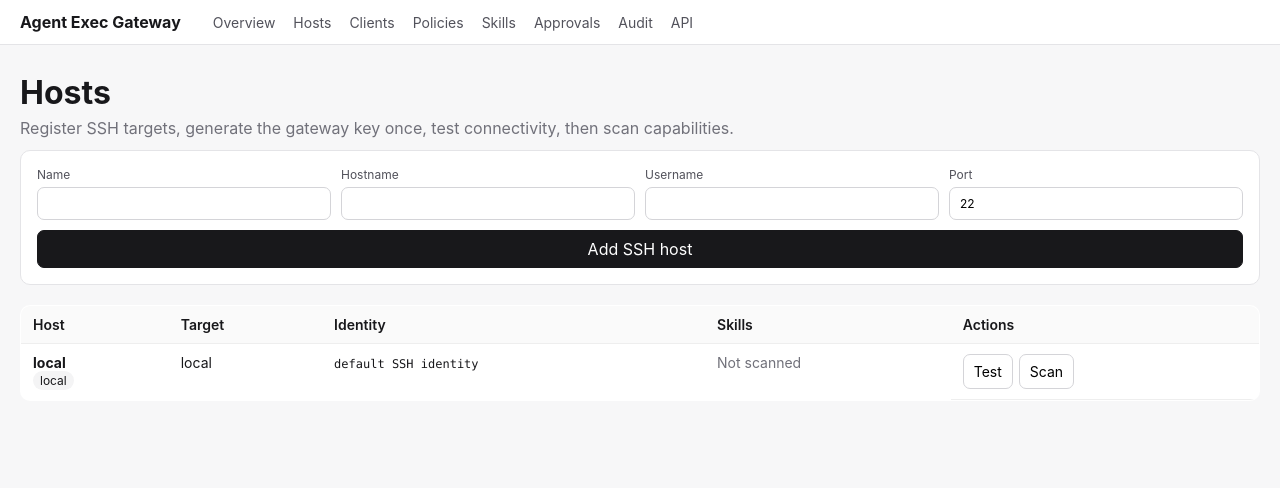
After one commit to truong51972/agent-exec-gateway, a FastAPI app: page /hosts in a window 1280 px wide. The commit adds this page. Shown: the top 488 px of the page. Run offline with FastAPI, Linux system fonts and the light colour scheme; data comes from the database, SQL or seed files in the repository; data that the repository does not hold is empty; parts of the project's set-up code (start-up, migrations or seed data) failed here and were passed over.

Commit message:
feat: add management dashboard

```diff
--- /dev/null
+++ b/src/agent_exec_gateway/static/app.js
@@ -0,0 +1,24 @@
+async function aegRequest(url, options = {}) {
+  const response = await fetch(url, {
+    headers: {"Content-Type": "application/json", ...(options.headers || {})},
+    ...options,
+  });
+  if (!response.ok) {
+    let detail = response.statusText;
+    try { detail = (await response.json()).detail || detail; } catch (_) {}
+    throw new Error(detail);
+  }
+  if (response.status === 204) return null;
+  return response.json();
+}
+
+function formObject(form) {
+  return Object.fromEntries(new FormData(form).entries());
+}
+
+function showResult(elementId, value) {
+  const node = document.getElementById(elementId);
+  if (!node) return;
+  node.hidden = false;
+  node.textContent = typeof value === "string" ? value : JSON.stringify(value, null, 2);
+}
--- /dev/null
+++ b/src/agent_exec_gateway/static/style.css
@@ -0,0 +1,33 @@
+* { box-sizing: border-box; }
+body { margin: 0; font-family: Inter, ui-sans-serif, system-ui, sans-serif; background: #f7f7f8; color: #18181b; }
+a { color: inherit; text-decoration: none; }
+header { background: #fff; border-bottom: 1px solid #e4e4e7; position: sticky; top: 0; z-index: 10; }
+nav { max-width: 1280px; margin: auto; padding: 12px 20px; display: flex; gap: 18px; align-items: center; flex-wrap: wrap; }
+nav strong { margin-right: 14px; }
+nav a { color: #52525b; font-size: 14px; }
+nav a:hover { color: #09090b; }
+main { max-width: 1280px; margin: 28px auto; padding: 0 20px 60px; }
+h1 { margin: 0 0 6px; } h2 { margin-top: 30px; }
+.muted { color: #71717a; }
+.grid { display: grid; grid-template-columns: repeat(auto-fit, minmax(220px, 1fr)); gap: 14px; margin: 20px 0; }
+.card, table, form.panel, pre.result { background: #fff; border: 1px solid #e4e4e7; border-radius: 10px; }
+.card { padding: 18px; }
+.metric { font-size: 2rem; font-weight: 700; }
+table { width: 100%; border-collapse: collapse; overflow: hidden; margin: 12px 0 28px; }
+th, td { text-align: left; padding: 10px 12px; border-bottom: 1px solid #eee; font-size: 14px; vertical-align: top; }
+th { background: #fafafa; font-weight: 600; }
+code, pre { font-family: ui-monospace, SFMono-Regular, Menlo, monospace; }
+code { font-size: 12px; }
+form.panel { padding: 16px; display: grid; gap: 10px; margin: 12px 0 20px; }
+.form-grid { display: grid; grid-template-columns: repeat(auto-fit, minmax(170px, 1fr)); gap: 10px; }
+label { font-size: 12px; color: #52525b; display: grid; gap: 5px; }
+input, select, button { font: inherit; padding: 8px 10px; border: 1px solid #d4d4d8; border-radius: 7px; background: white; }
+button { cursor: pointer; }
+button.primary { background: #18181b; color: white; border-color: #18181b; }
+button.danger { color: #b91c1c; }
+.actions { display: flex; gap: 6px; flex-wrap: wrap; }
+.pending, .ask { color: #a16207; }
+.completed, .allow, .available { color: #15803d; }
+.denied, .deny, .failed, .unavailable { color: #b91c1c; }
+pre.result { padding: 14px; white-space: pre-wrap; word-break: break-word; }
+.badge { display: inline-block; padding: 2px 7px; border-radius: 999px; background: #f4f4f5; font-size: 12px; }
--- /dev/null
+++ b/src/agent_exec_gateway/templates/base.html
@@ -0,0 +1,24 @@
+<!doctype html>
+<html lang="en">
+<head>
+  <meta charset="utf-8">
+  <meta name="viewport" content="width=device-width, initial-scale=1">
+  <title>{% block title %}Agent Exec Gateway{% endblock %}</title>
+  <link rel="stylesheet" href="/static/style.css">
+  <script src="/static/app.js"></script>
+</head>
+<body>
+<header><nav>
+  <strong>Agent Exec Gateway</strong>
+  <a href="/">Overview</a>
+  <a href="/hosts">Hosts</a>
+  <a href="/clients">Clients</a>
+  <a href="/policies">Policies</a>
+  <a href="/skills">Skills</a>
+  <a href="/approvals">Approvals</a>
+  <a href="/audit">Audit</a>
+  <a href="/docs">API</a>
+</nav></header>
+<main>{% block content %}{% endblock %}</main>
+</body>
+</html>
--- /dev/null
+++ b/src/agent_exec_gateway/templates/hosts.html
@@ -0,0 +1,52 @@
+{% extends "base.html" %}
+{% block title %}Hosts · Agent Exec Gateway{% endblock %}
+{% block content %}
+<h1>Hosts</h1>
+<div class="muted">Register SSH targets, generate the gateway key once, test connectivity, then scan capabilities.</div>
+<form class="panel" id="host-form">
+  <div class="form-grid">
+    <label>Name<input name="name" required></label>
+    <label>Hostname<input name="hostname" required></label>
+    <label>Username<input name="username"></label>
+    <label>Port<input name="port" type="number" value="22"></label>
+  </div>
+  <button class="primary">Add SSH host</button>
+</form>
+<pre class="result" id="host-result" hidden></pre>
+<table><thead><tr><th>Host</th><th>Target</th><th>Identity</th><th>Skills</th><th>Actions</th></tr></thead><tbody>
+{% for host in hosts %}
+<tr>
+<td><strong>{{ host.name }}</strong><br><span class="badge">{{ host.transport }}</span></td>
+<td>{{ host.hostname or "local" }}{% if host.hostname %}:{{ host.port }}{% endif %}<br>{{ host.username or "" }}</td>
+<td><code>{{ host.identity_file or "default SSH identity" }}</code></td>
+<td>
+{% for cap in capabilities[host.name] %}
+<span class="{{ 'available' if cap.available else 'unavailable' }}">{{ cap.skill }} {{ '✓' if cap.available else '✗' }}</span><br>
+{% else %}<span class="muted">Not scanned</span>{% endfor %}
+</td>
+<td class="actions">
+{% if host.transport == "ssh" %}<button onclick="pairHost('{{ host.name }}')">Pair</button>{% endif %}
+<button onclick="testHost('{{ host.name }}')">Test</button>
+<button onclick="scanHost('{{ host.name }}')">Scan</button>
+</td>
+</tr>
+{% endfor %}
+</tbody></table>
+<script>
+document.getElementById("host-form").addEventListener("submit", async (event) => {
+  event.preventDefault();
+  const data = formObject(event.target);
+  data.port = Number(data.port || 22);
+  data.transport = "ssh";
+  if (!data.username) data.username = null;
+  try { showResult("host-result", await aegRequest("/api/hosts", {method:"POST", body:JSON.stringify(data)})); setTimeout(()=>location.reload(), 500); }
+  catch (e) { showResult("host-result", e.message); }
+});
+async function pairHost(name) {
+  try { const value = await aegRequest(`/api/hosts/${name}/pairing`, {method:"POST"}); showResult("host-result", `Public key:\n${value.public_key}\n\nRun once on target:\n${value.install_command}`); }
+  catch (e) { showResult("host-result", e.message); }
+}
+async function testHost(name) { try { showResult("host-result", await aegRequest(`/api/hosts/${name}/test`, {method:"POST"})); } catch(e) { showResult("host-result", e.message); } }
+async function scanHost(name) { try { showResult("host-result", await aegRequest(`/api/hosts/${name}/scan`, {method:"POST"})); setTimeout(()=>location.reload(), 500); } catch(e) { showResult("host-result", e.message); } }
+</script>
+{% endblock %}
```
Also changed, not shown: src/agent_exec_gateway/templates/approvals.html (added, +22 -0 lines), src/agent_exec_gateway/templates/audit.html (added, +10 -0 lines), src/agent_exec_gateway/templates/clients.html (added, +33 -0 lines), src/agent_exec_gateway/templates/index.html (+11 -32 lines), src/agent_exec_gateway/templates/policies.html (added, +45 -0 lines), src/agent_exec_gateway/templates/skills.html (added, +27 -0 lines).
